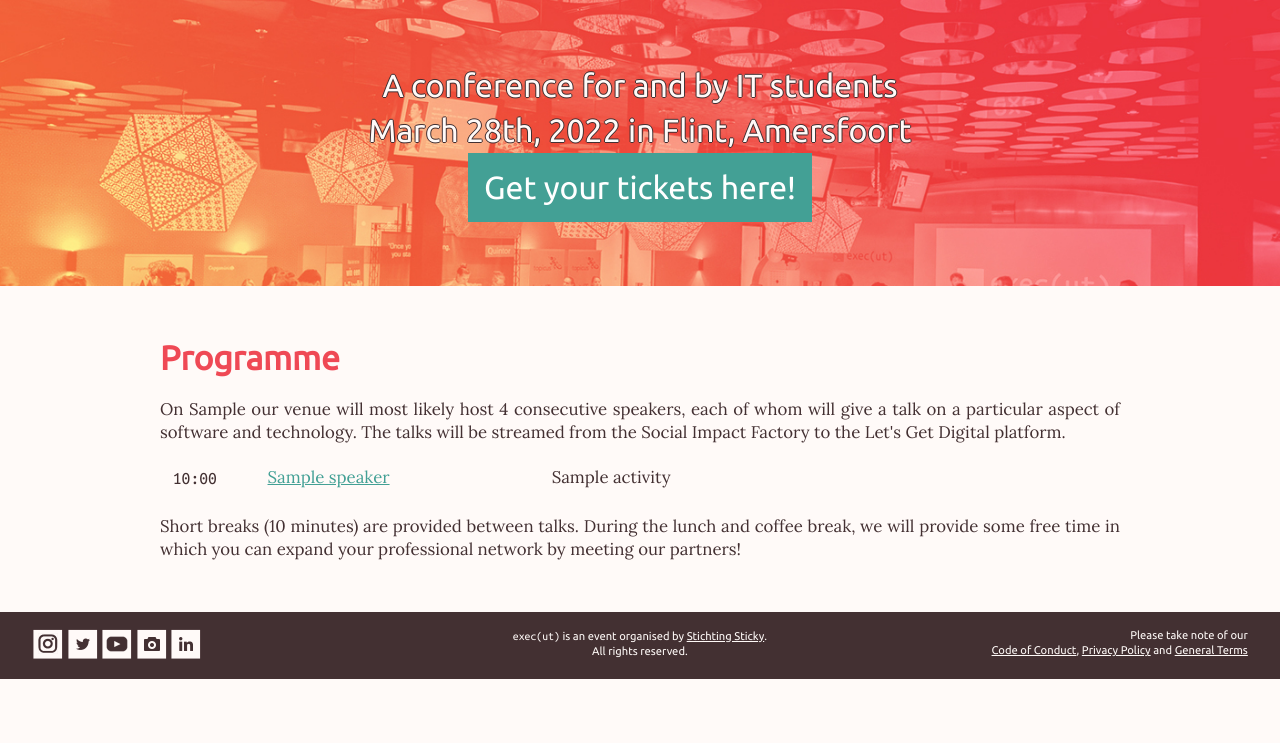
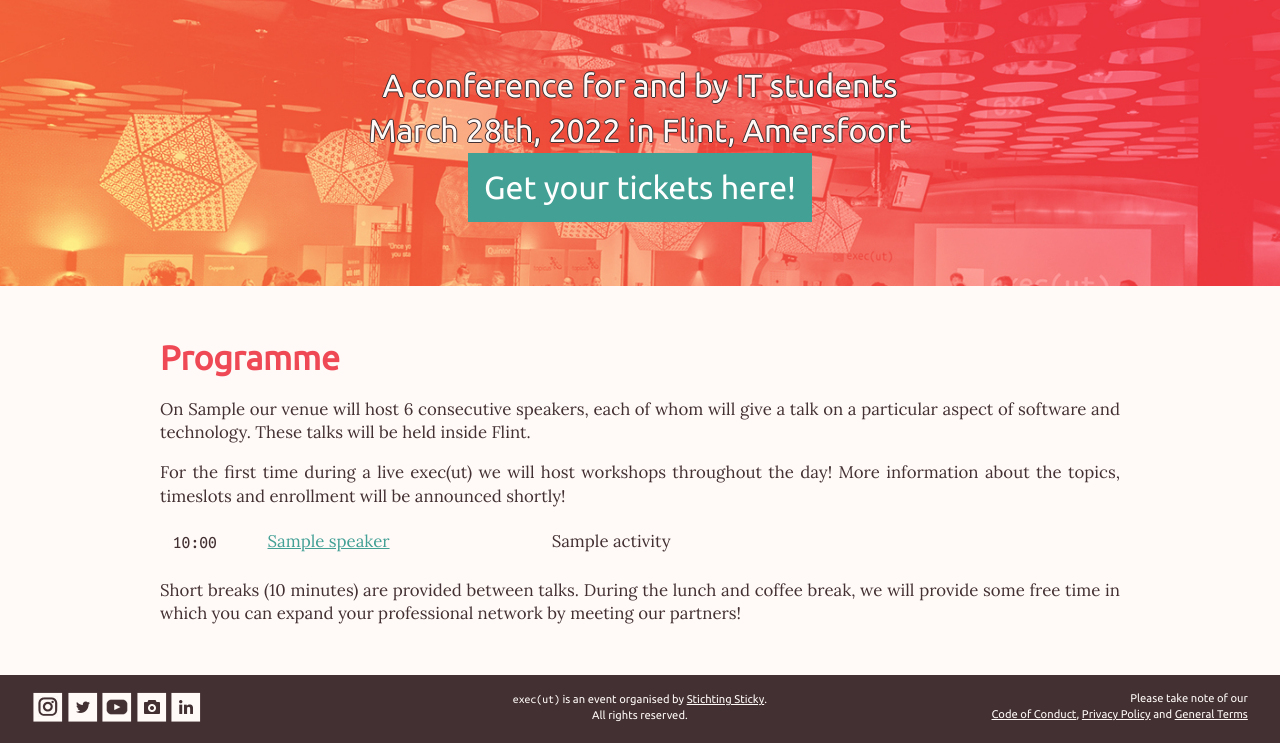
Before and after one commit to StichtingSticky/execut-www, a Django app: template templates/programme/view.html in a window 1280 px wide. Shown: the part 71-814 px from the top of the page. Before the commit the page ends 750 px from the top, so only its background shows below. Run offline with Django 3.2, Linux system fonts and the light colour scheme; the template is opened without the code that fills it: most values are stand-ins (such as "Sample title", 1, 10 or a date in 2020); grey boxes marked "Sample" are stand-in pictures.

Commit message:
Updated information on the programme

```diff
--- a/templates/programme/view.html
+++ b/templates/programme/view.html
@@ -3,7 +3,8 @@
 <div class="copy">
 <div id="schedule">
       <h1>Programme</h1>
-      <p>On {{ site.committee.event_day }} our venue will most likely host 4 consecutive speakers, each of whom will give a talk on a particular aspect of software and technology. The talks will be streamed from the Social Impact Factory to the Let's Get Digital platform.</p>
+      <p>On {{ site.committee.event_day }} our venue will host 6 consecutive speakers, each of whom will give a talk on a particular aspect of software and technology. These talks will be held inside Flint.</p>
+      <p>For the first time during a live exec(ut) we will host workshops throughout the day! More information about the topics, timeslots and enrollment will be announced shortly!</p>
 
       {% if activities %}
       <div class="schedule-table">
@@ -30,9 +31,7 @@
         <p>No activities were found for this event</p>
       {% endif %}
 
-  <!-- <p><a href="{% url 'pages:single_sponsor' 4 'bpm-company' %}">Click here for more information about the workshop</a></p> -->
   <p>Short breaks (10 minutes) are provided between talks. During the lunch and coffee break, we will provide some free time in which you can expand your professional network by meeting our partners!</p>
-
   </div>
 </div>
 
```
